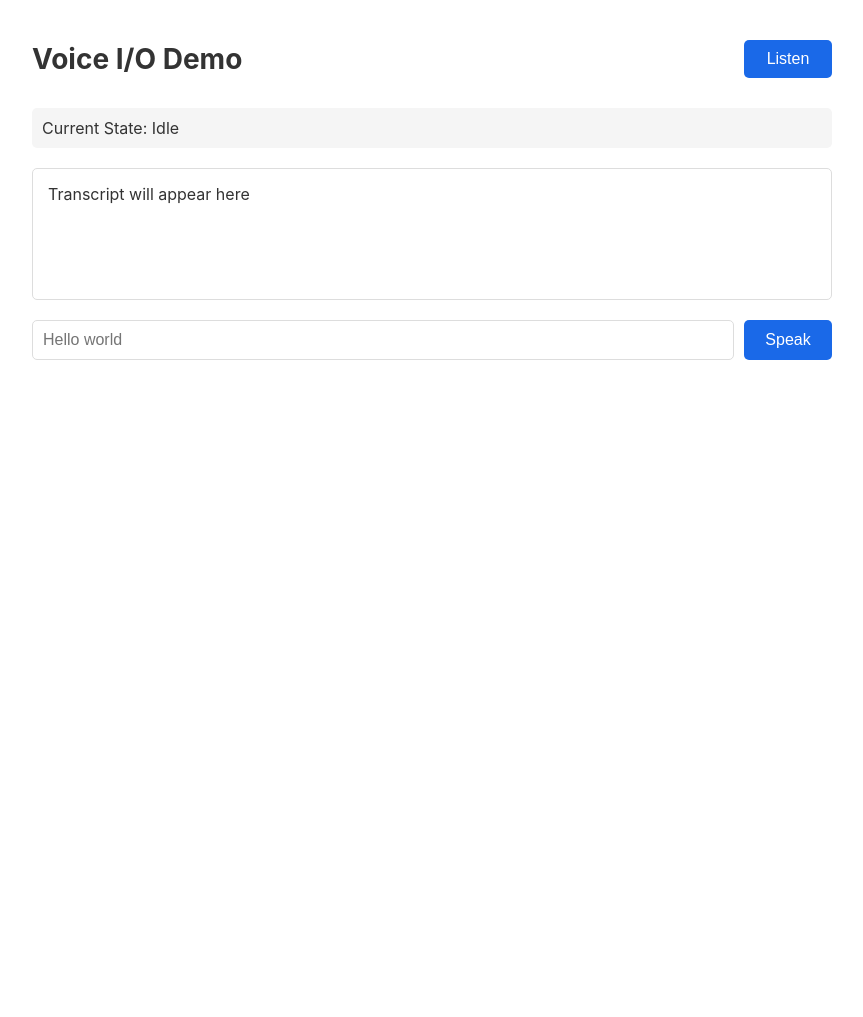
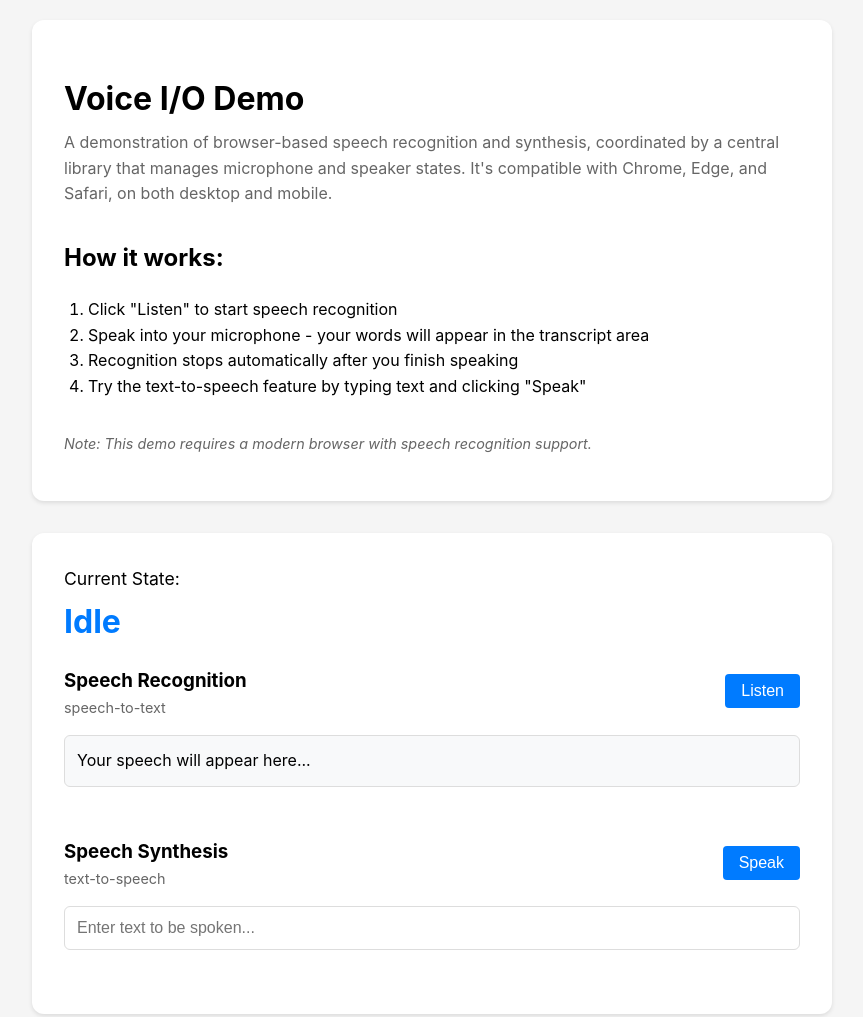
Before and after one commit to SwankyLegg/assistant-io, a website with bundled scripts: page index.html in a window 1280 px wide. Shown: the whole page, without its empty margins (208-1071 px from the left). Before the commit the page ends 800 px from the top, so only its background shows below. Built offline with nearby package versions, Linux system fonts and the light colour scheme.

Commit message:
Seriously done now

```diff
--- a/index.css
+++ b/index.css
@@ -8,89 +8,161 @@
 
 body {
     font-family: -apple-system, BlinkMacSystemFont, 'Segoe UI', Roboto, Oxygen, Ubuntu, Cantarell, sans-serif;
+    line-height: 1.6;
     margin: 0;
     padding: 20px;
-    color: var(--text-color);
-    background-color: white;
+    background-color: #f5f5f5;
+}
+
+h2 {
+    margin-top: 0;
+}
+
+h3 {
+    margin-bottom: 0;
+}
+
+input {
+    box-sizing: border-box;
 }
 
 .container {
     max-width: 800px;
     margin: 0 auto;
-    padding: 20px;
+}
+
+.card {
+    background: white;
+    padding: 2rem;
+    border-radius: 12px;
+    box-shadow: 0 2px 4px rgba(0,0,0,0.1);
+    margin-bottom: 2rem;
 }
 
 .header {
+    margin-bottom: 2rem;
+}
+
+.subtitle {
+    color: #666;
+    margin-top: -1rem;
+}
+
+.instructions {
+    margin-bottom: 2rem;
+}
+
+.instructions ol {
+    margin: 0;
+    padding-left: 1.5rem;
+}
+
+.demo-header {
     display: flex;
     justify-content: space-between;
     align-items: center;
-    margin-bottom: 30px;
 }
 
-h1 {
-    margin: 0;
-    color: var(--text-color);
-    font-size: 28px;
-}
-
-button {
-    background-color: var(--primary-color);
-    color: white;
-    border: none;
-    padding: 10px 20px;
-    border-radius: 5px;
-    cursor: pointer;
-    font-size: 16px;
-    transition: background-color 0.2s;
-    width: 88px;
-}
-
-button:hover {
-    background-color: var(--primary-hover);
+.status-bar {
+    display: flex;
+    flex-direction: column;
+    align-items: center;
+    text-align: center;
+    gap: 1rem;
+    margin-bottom: 2rem;
+    display: none;
 }
 
 #status {
-    margin-bottom: 20px;
-    padding: 10px;
-    background-color: var(--light-gray);
-    border-radius: 5px;
+    font-size: 1.1rem;
+}
+
+#currentState {
+    display: block;
+    font-weight: bold;
+    color: #007bff;
+    font-size: 2rem;
+    margin-top: 0.2rem;
+}
+
+.transcript-section, .synthesis-section {
+    margin-bottom: 2rem;
 }
 
 .transcript-container {
-    margin-bottom: 20px;
-    padding: 15px;
-    border: 1px solid var(--border-color);
-    border-radius: 5px;
-    min-height: 100px;
+    margin-bottom: 1rem;
 }
 
-#finalTranscript {
-    margin-bottom: 10px;
+.text-display {
+    width: 100%;
+    padding: 0.75rem;
+    border: 1px solid #ddd;
+    border-radius: 6px;
+    font-size: 1rem;
+    background: #f8f9fa;
+    min-height: 1.2em;
+    box-sizing: border-box;
 }
 
-#interimTranscript {
+.text-display.interim {
     color: #666;
     font-style: italic;
 }
 
+/* Remove old styles */
+.transcript, .transcript.interim {
+    display: none;
+}
+
 #response {
-    display: flex;
-    gap: 10px;
+    display: block;
 }
 
 #responseInput {
-    flex: 1;
-    padding: 10px;
-    border: 1px solid var(--border-color);
-    border-radius: 5px;
-    font-size: 16px;
+    width: 100%;
+    padding: 0.75rem;
+    border: 1px solid #ddd;
+    border-radius: 6px;
+    font-size: 1rem;
 }
 
-#responseInput:focus {
-    outline: none;
-    border-color: var(--primary-color);
+.primary-button {
+    background-color: #007bff;
+    color: white;
+    border: none;
+    padding: 0.5rem 1rem;
+    border-radius: 4px;
+    cursor: pointer;
+    font-size: 1rem;
+    transition: background-color 0.2s;
 }
 
-#speakButton {
-    white-space: nowrap;
+.primary-button:hover {
+    background-color: #0056b3;
 }
+
+footer {
+    margin-top: 2rem;
+    color: #666;
+}
+
+.note {
+    font-size: 0.9rem;
+    font-style: italic;
+}
+
+.section-subtitle {
+    color: #666;
+    margin-top: 0;
+    margin-bottom: 1rem;
+    font-size: 0.9rem;
+}
+
+.text-input {
+    width: 100%;
+    padding: 0.75rem;
+    border: 1px solid #ddd;
+    border-radius: 6px;
+    font-size: 1rem;
+    background: white;
+}
--- a/index.html
+++ b/index.html
@@ -6,22 +6,57 @@
 </head>
 <body>
     <div class="container">
+        <div class="card">
             <div class="header">
                 <h1>Voice I/O Demo</h1>
-            <button id="toggleMic">Listen</button>
+                <p class="subtitle">A demonstration of browser-based speech recognition and synthesis, coordinated by a central library that manages microphone and speaker states. It's compatible with Chrome, Edge, and Safari, on both desktop and mobile.</p>
             </div>
 
+            <div class="instructions">
+                <h2>How it works:</h2>
+                <ol>
+                    <li>Click "Listen" to start speech recognition</li>
+                    <li>Speak into your microphone - your words will appear in the transcript area</li>
+                    <li>Recognition stops automatically after you finish speaking</li>
+                    <li>Try the text-to-speech feature by typing text and clicking "Speak"</li>
+                </ol>
+            </div>
+            <footer>
+                <p class="note">Note: This demo requires a modern browser with speech recognition support.</p>
+            </footer>
+        </div>
+
+        <div class="card">
             <div id="status">Current State: <span id="currentState">idle</span></div>
 
+            <div class="transcript-section">
+                <div class="demo-header">
+                    <div>
+                        <h3>Speech Recognition</h3>
+                        <p class="section-subtitle">speech-to-text</p>
+                    </div>
+                    <button id="toggleMic" class="primary-button">Listen</button>
+                </div>
                 <div class="transcript-container">
-            <div id="finalTranscript">Transcript will appear here</div>
-            <div id="interimTranscript"></div>
+                    <div id="transcript" class="text-display">Your speech will appear here...</div>
+                </div>
             </div>
 
-
+            <div class="synthesis-section">
+                <div class="demo-header">
+                    <div>
+                        <h3>Speech Synthesis</h3>
+                        <p class="section-subtitle">text-to-speech</p>
+                    </div>
+                    <button id="speakButton" class="primary-button">Speak</button>
+                </div>
                 <div id="response">
-            <input type="text" id="responseInput" placeholder="Hello world">
-            <button id="speakButton">Speak</button>
+                    <input type="text"
+                           id="responseInput"
+                           class="text-input"
+                           placeholder="Enter text to be spoken...">
+                </div>
+            </div>
         </div>
     </div>
 
--- a/index.js
+++ b/index.js
@@ -21,9 +21,12 @@ document.addEventListener('DOMContentLoaded', () => {
     const latestResult = results[results.length - 1];
     const bestResult = latestResult[0];
 
-    // Update display based on whether it's final or interim
-    interimTranscript.textContent = bestTranscript;
-    finalTranscript.textContent = accumulatedTranscript;
+    // Get the transcript element
+    const transcript = document.querySelector('#transcript');
+
+    // Update text and style based on whether it's final
+    transcript.textContent = bestResult.isFinal ? accumulatedTranscript : bestTranscript;
+    transcript.classList.toggle('interim', !bestResult.isFinal);
 
     if (bestResult.isFinal) {
       console.log('Final result:', {
```
Lines whose indentation alone changed are shown as unchanged.
